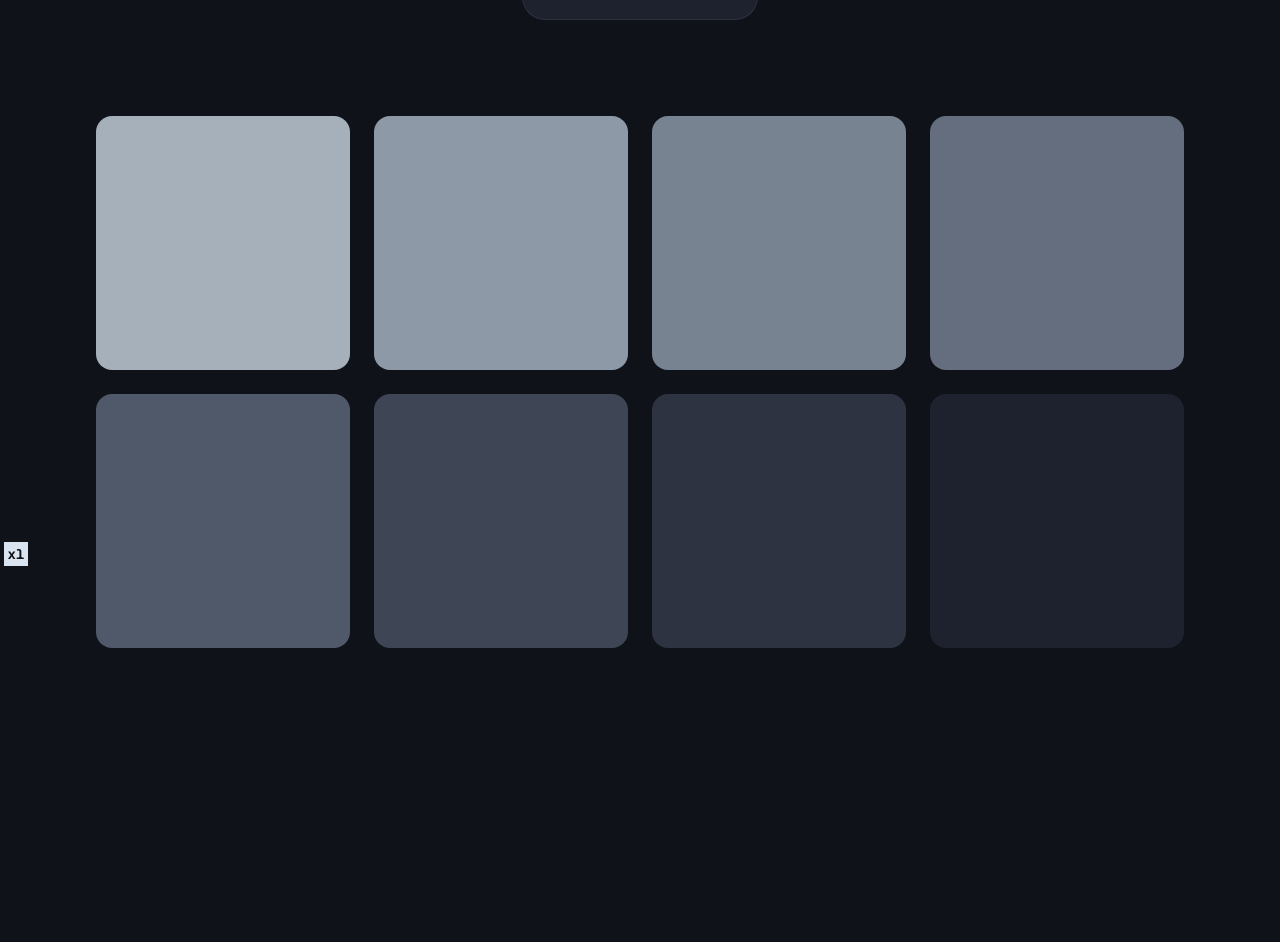
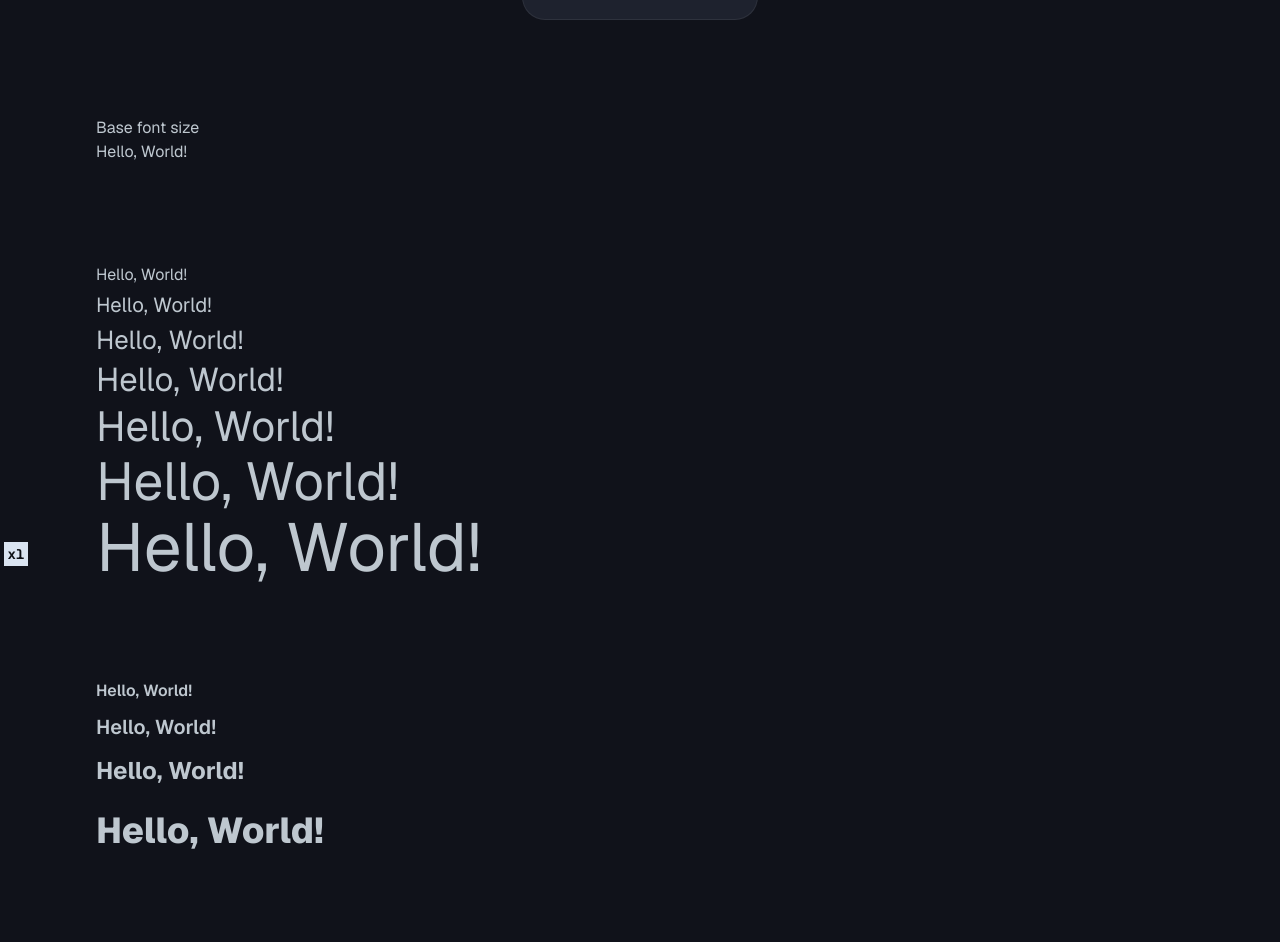
Before and after one commit to CSpencerND/golden-ratio-plugin, a Next.js app: page / in a window 1280 px wide. Shown: the part 230-1172 px from the top of the page. Before the commit the page ends 878 px from the top, so only its background shows below. Built offline with nearby package versions, Linux system fonts and the light colour scheme.

Commit message:
experiment with typography

```diff
--- a/golden-ratio/index.ts
+++ b/golden-ratio/index.ts
@@ -9,8 +9,9 @@ const xxs = xs / phi;
 const lg = md * phi;
 const xl = lg * phi;
 const xxl = xl * phi;
+const xxxl = xxl * phi;
 
-const sizes = { xxs, xs, sm, md, lg, xl, xxl };
+const sizes = { xxs, xs, sm, md, lg, xl, xxl, xxxl };
 
 type Props = {
     css: Record<string, string>;
@@ -63,7 +64,7 @@ export default plugin(
             extend: {
                 spacing: props.tw,
                 borderRadius: props.tw,
-                fontSize: props.tw,
+                // fontSize: props.tw,
             },
         },
     },
--- a/src/app/page.tsx
+++ b/src/app/page.tsx
@@ -26,16 +26,53 @@ export default async function Home() {
         <main className="container min-h-screen max-w-6xl space-y-24 py-24">
             <div className="flex justify-center">
                 <div className="dark:shadow-dark rounded-[23px] bg-gunmetal-900 px-[30px] py-[23px] shadow-medium">
+                    <h1 className="text-gunmetal-50 text-3xl font-medium">
+                        Hello, World!
+                    </h1>
                     <h1 className="text-3xl font-medium text-gunmetal-100">
                         Hello, World!
                     </h1>
                     <h1 className="text-3xl font-medium text-gunmetal-200">
                         Hello, World!
                     </h1>
-                    <h1 className="text-3xl font-medium text-gunmetal-300">
-                        Hello, World!
-                    </h1>
                 </div>
+            </div>
+
+            <div className="grid">
+                <p className="text-gunmetal-100">Base font size</p>
+                <p className="text-gunmetal-100">Hello, World!</p>
+            </div>
+
+            {/* compare this against shadcn and prose equivalents */}
+            <div className="grid text-[1.618em]">
+                <p className="max-w-prose text-[0.618em] leading-[1.826em] text-gunmetal-100">
+                    Hello, World!
+                </p>
+                <p className="text-[0.7862em] leading-[1.618em] text-gunmetal-100">
+                    Hello, World!
+                </p>
+                <p className="text-[1em] leading-[1.435em] text-gunmetal-100">
+                    Hello, World!
+                </p>
+                <p className="text-[1.272em] leading-[1.272em] text-gunmetal-100">
+                    Hello, World!
+                </p>
+                <p className="text-[1.618em] leading-[1.198em] text-gunmetal-100">
+                    Hello, World!
+                </p>
+                <p className="text-[2.058em] leading-[1.128em] text-gunmetal-100">
+                    Hello, World!
+                </p>
+                <p className="text-[2.618em] leading-[1.062em] text-gunmetal-100">
+                    Hello, World!
+                </p>
+            </div>
+
+            <div className="prose grid">
+                <h4 className="text-gunmetal-100">Hello, World!</h4>
+                <h3 className="text-gunmetal-100">Hello, World!</h3>
+                <h2 className="text-gunmetal-100">Hello, World!</h2>
+                <h1 className="text-gunmetal-100">Hello, World!</h1>
             </div>
 
             <div className="grid h-48 grid-cols-4 place-items-center gap-6 *:aspect-square *:h-auto *:w-full *:rounded-lg">
--- a/tailwind.config.ts
+++ b/tailwind.config.ts
@@ -99,8 +99,9 @@ const config = {
     },
     plugins: [
         require("tailwindcss-animate"),
-        // require("tailwindcss-golden-ratio"),
-        // require("./golden-ratio"),
+        require("@tailwindcss/typography"),
+        require("@tailwindcss/container-queries"),
+        require("./golden-ratio"),
     ],
 } satisfies Config;
 
```
Also changed, not shown: package.json (+8 -2 lines), 2 other files (tests, documents, lock files or other folders).
